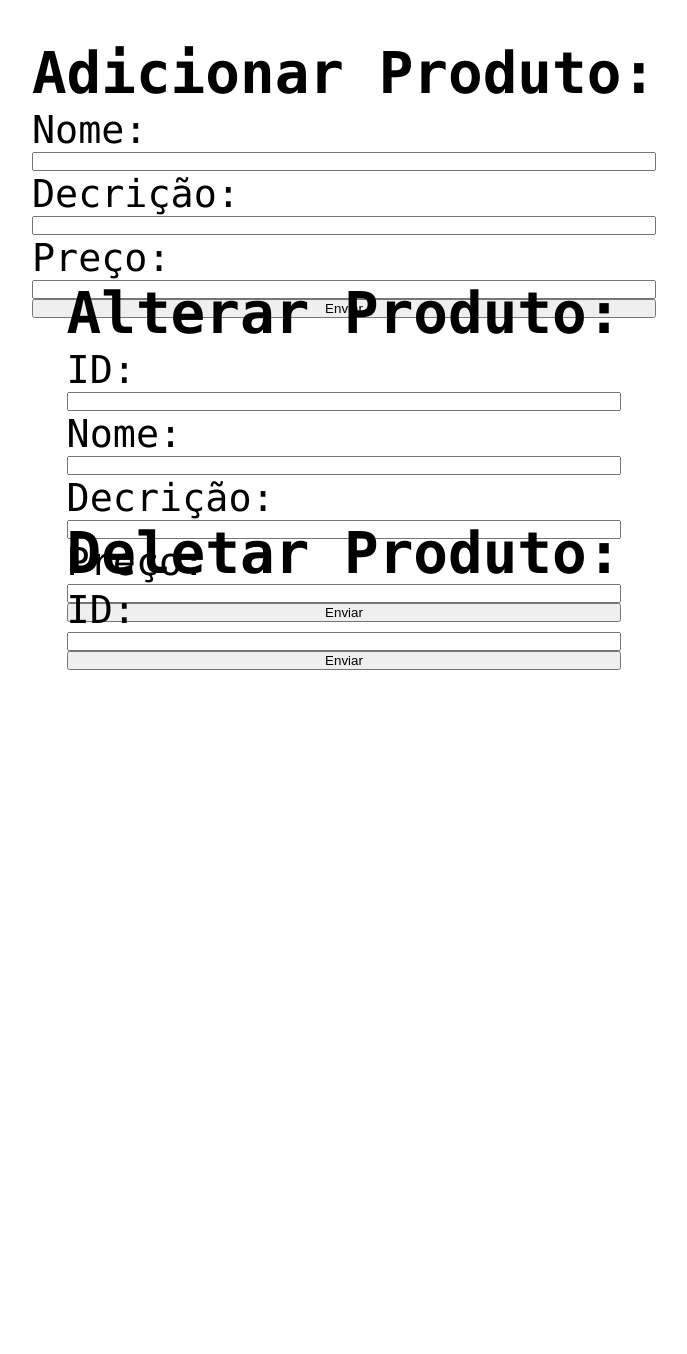
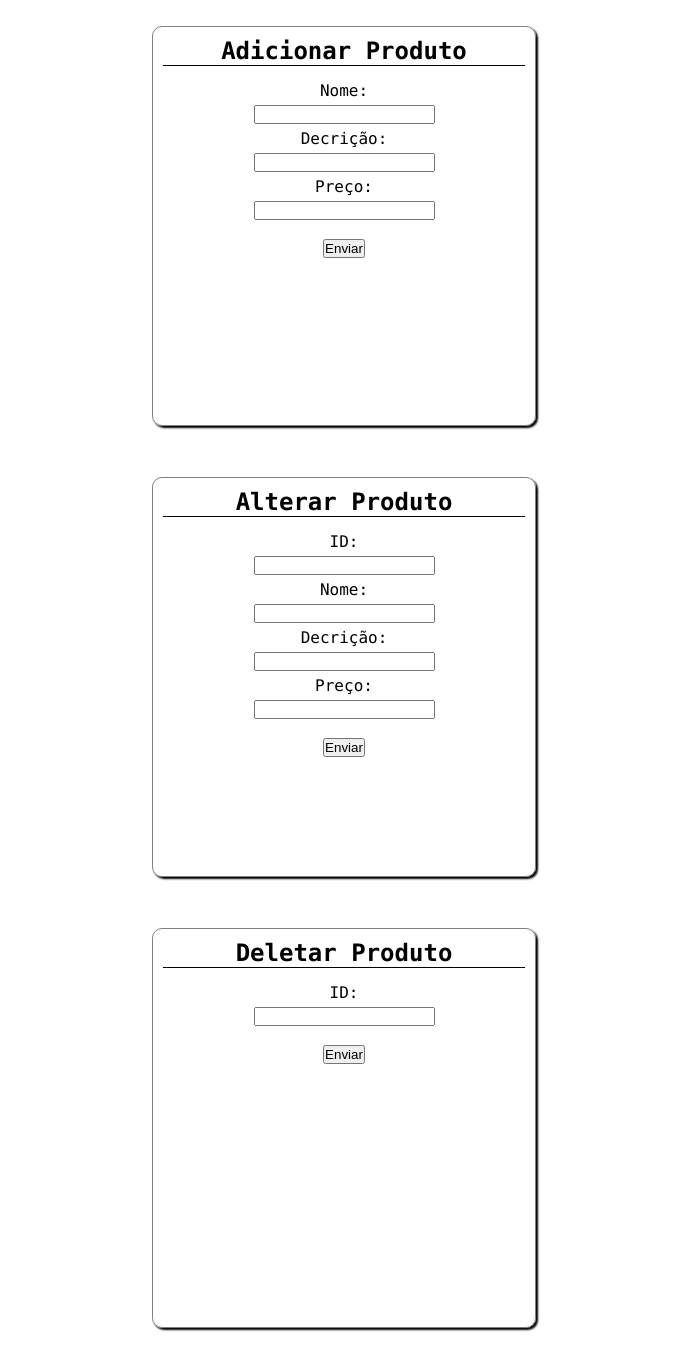
Before and after one commit to VicktzZ/Contato.php, a PHP site: page / in a window 1280 px wide. Shown: the whole page, without its empty margins (296-983 px from the left). Before the commit the page ends 670 px from the top, so only its background shows below. Run offline with PHP 8.4, Linux system fonts and the light colour scheme.

Commit message:
Add files via upload

```diff
--- a/index.php
+++ b/index.php
@@ -6,14 +6,12 @@
     }
 
     body {
-        height: 100vh;
+        min-height: 100vh;
         width: 100vw;
         display: flex;
         justify-content: center;
         align-items: center;
-        font-size: 3vw;
         font-family: consolas;
-        animation: Girar 3s infinite alternate ease-in-out;
     }
 
     main{
@@ -23,17 +21,34 @@
         flex-direction: column;
     }
 
+    h2 {
+        border-bottom: 1px black solid;
+        margin: 10px;
+        text-align: center;
+    }
 
     section{
-        height: 30vh;
-        min-width: 10vw;
+        width: 30vw;
+        height: 50vh;
+        margin: 2vw;
+        border: 1px solid gray;
+        box-shadow: 2px 2px 2px;
+        border-radius: 10px;
+    }
+
+    label {
+        margin: 5px;
     }
 
     form {
         display: flex;
         justify-content: center;
-        align-item: center;
+        align-items: center;
         flex-direction: column;
+    }
+
+    button {
+        margin: 5%;
     }
 </style>
 
@@ -43,12 +58,12 @@
     <meta charset="UTF-8">
     <meta name="viewport" content="width=device-width, initial-scale=1.0">
     <meta http-equiv="X-UA-Compatible" content="ie=edge">
-    <title>Contatos</title>
+    <title>Produtos</title>
 </head>
 <body>
     <main>
     <section>
-        <h2>Adicionar Produto:</h2>
+        <h2>Adicionar Produto</h2>
         <form action="add.php" method="post">
             <label for="nome">Nome:</label>
             <input id="nome" name="nome" type="text">
@@ -63,7 +78,7 @@
     </section>
 
     <section>
-        <h2>Alterar Produto:</h2>
+        <h2>Alterar Produto</h2>
         <form action="alt.php" method="post">
             <label for="id">ID:</label>
             <input id="id" name="id" type="text">
@@ -80,7 +95,7 @@
     </section>
 
     <section>
-        <h2>Deletar Produto:</h2>
+        <h2>Deletar Produto</h2>
         <form action="del.php" method="post">
             <label for="id">ID:</label>
             <input id="id" name="id" type="text">
```
